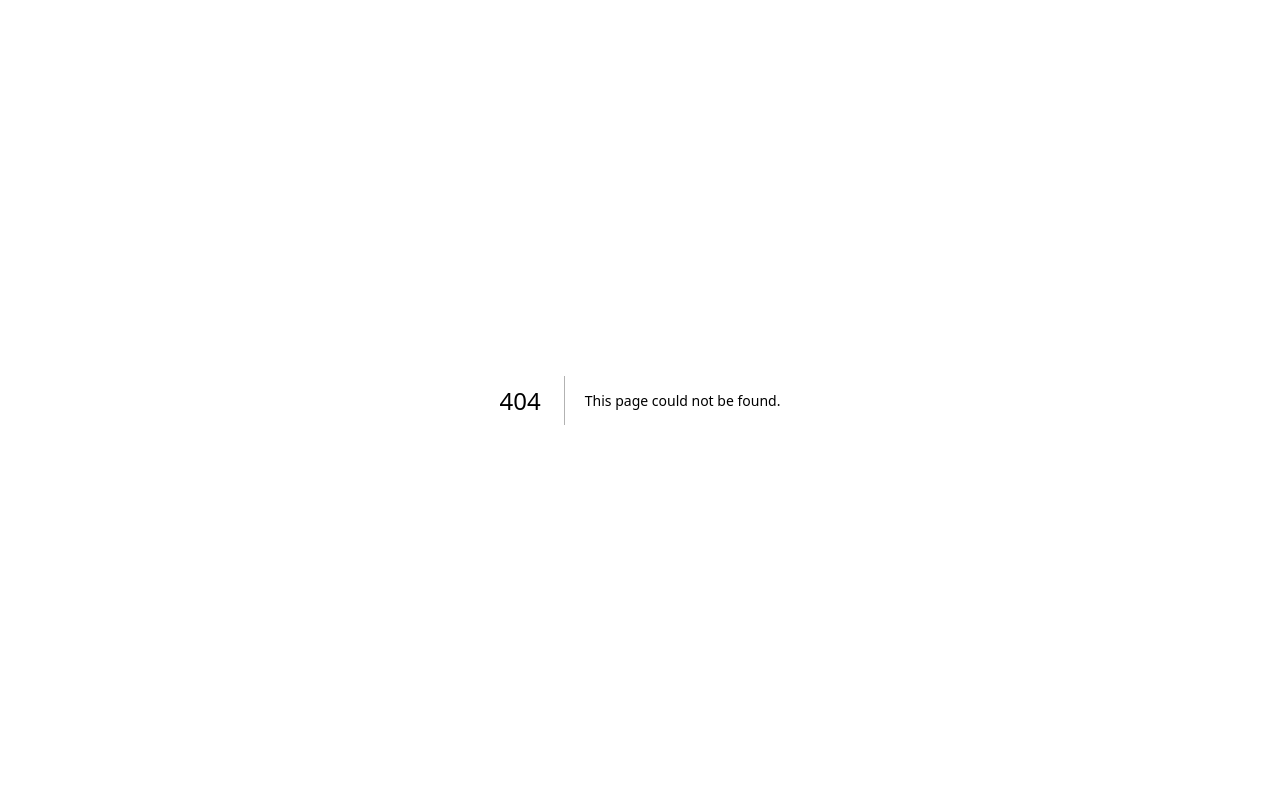
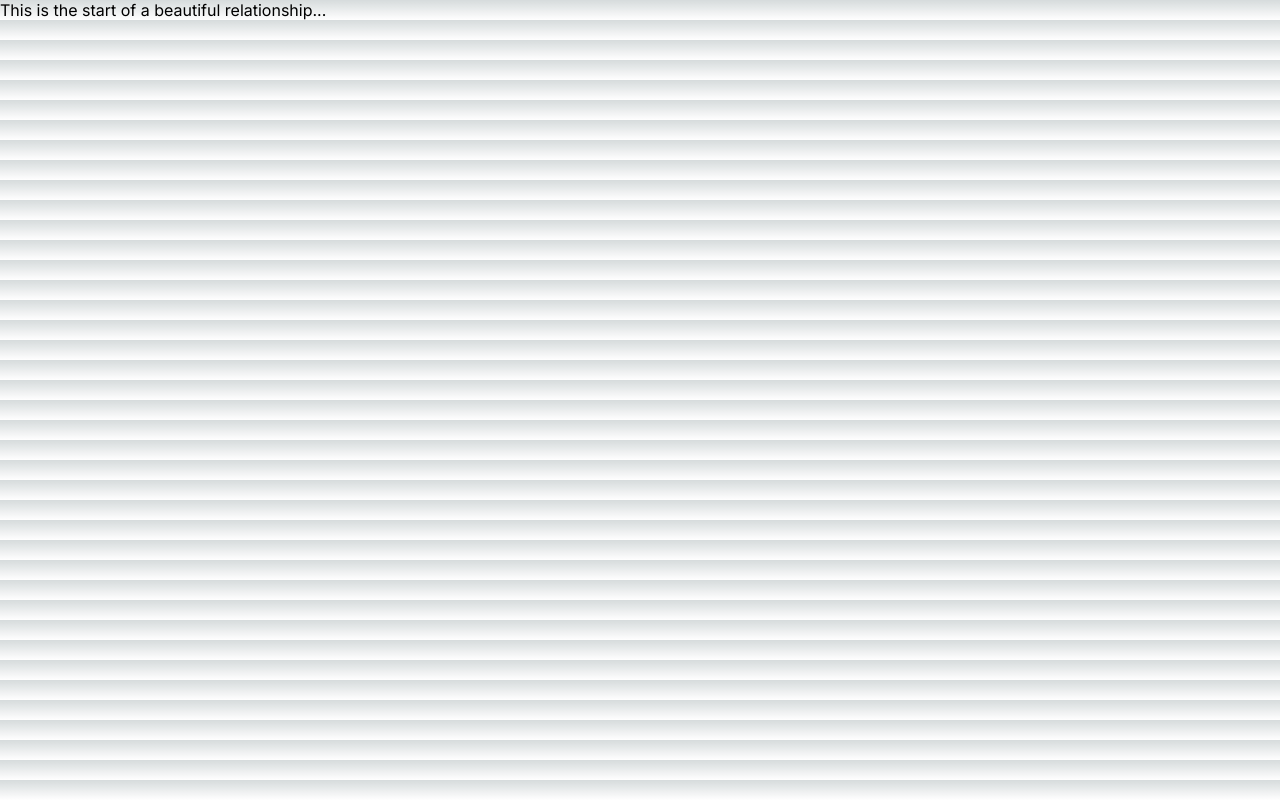
Before and after one commit to jamesstar89/flipbio-og, a Next.js app: page /bio/1/share/post/1 in a window 1280 px wide. Before the commit this address had no page. Built offline with nearby package versions, Linux system fonts and the light colour scheme.

Commit message:
Add route

```diff
--- a/package.json
+++ b/package.json
@@ -9,8 +9,8 @@
     "lint": "next lint"
   },
   "dependencies": {
+    "next": "^14.2.3",
     "react": "^18",
-    "react-dom": "^18",
-    "next": "14.2.3"
+    "react-dom": "^18"
   }
 }
--- /dev/null
+++ b/src/app/bio/[username]/share/post/[postShareId]/page.js
@@ -0,0 +1,11 @@
+const Page = () => {
+  return (
+    <>
+      <div>
+        This is the start of a beautiful relationship...
+      </div>
+    </>
+  )
+}
+
+export default Page;
```
Also changed, not shown: 1 other file (tests, documents, lock files or other folders).
